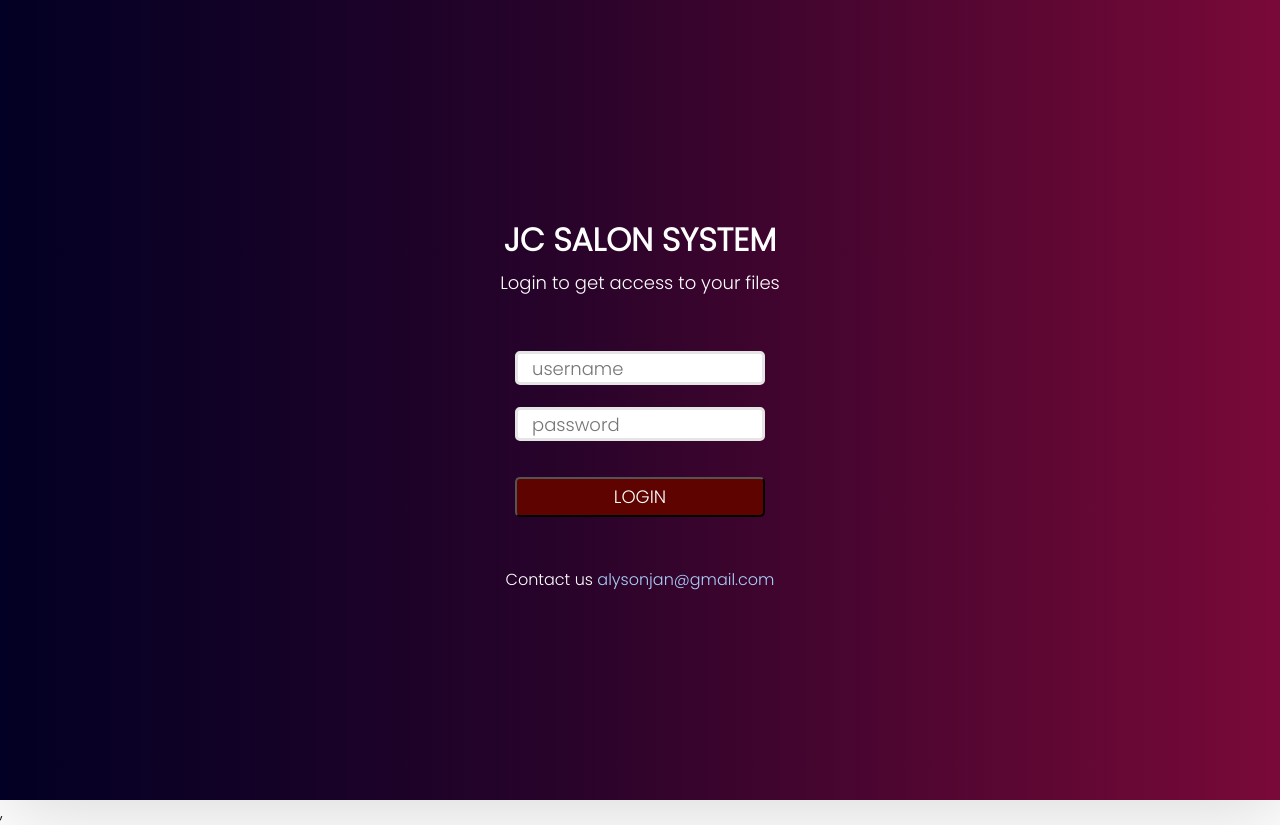
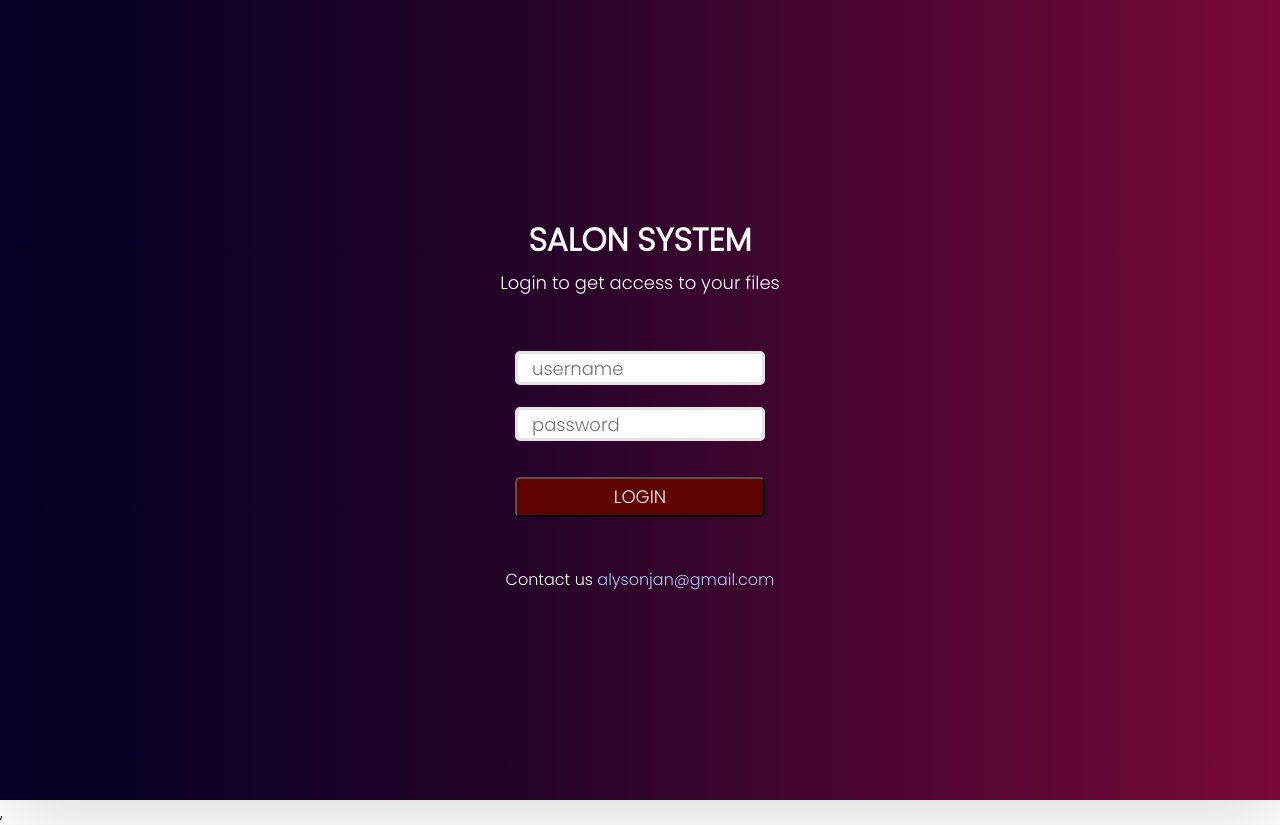
Before and after one commit to alysonjan/alysonjan-jc-salon-frontend, a React (Create React App) app: page /sign-in in a window 1280 px wide. Built offline with nearby package versions, Linux system fonts and the light colour scheme; no server answers.

Commit message:
change name brand

```diff
--- a/src/Components/Layout/Navbar/index.js
+++ b/src/Components/Layout/Navbar/index.js
@@ -43,7 +43,7 @@ const Navbar = () => {
             <>
             <Nav>
                 <NavbarContainer>
-                        <NavLogo>JC SALON</NavLogo>
+                        <NavLogo>MY SALON</NavLogo>
                     <NavMenu>
                         {userRole === EMPLOYEE &&
                         <>
--- a/src/Pages/SignInPage/SignInPage.js
+++ b/src/Pages/SignInPage/SignInPage.js
@@ -66,7 +66,7 @@ const SignInPage = () => {
     return (
         <MainAuthPageContainer>
             <AuthCardContainer width="100%">
-                <AuthCardTitle>JC SALON SYSTEM</AuthCardTitle>
+                <AuthCardTitle>SALON SYSTEM</AuthCardTitle>
                 <AuthCardSubtitle>Login to get access to your files</AuthCardSubtitle>
                 <AuthContentForm onSubmit={onLoginHandler} >
                 <LoginStyledInput
```
